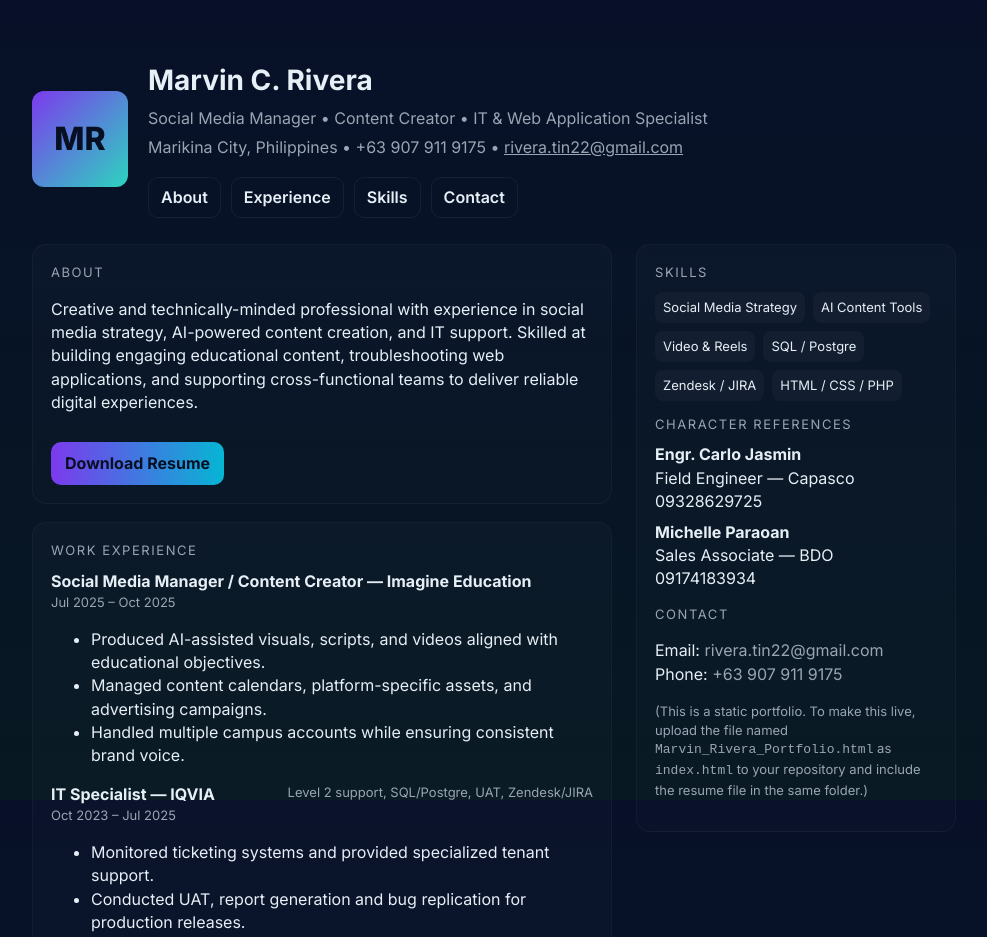
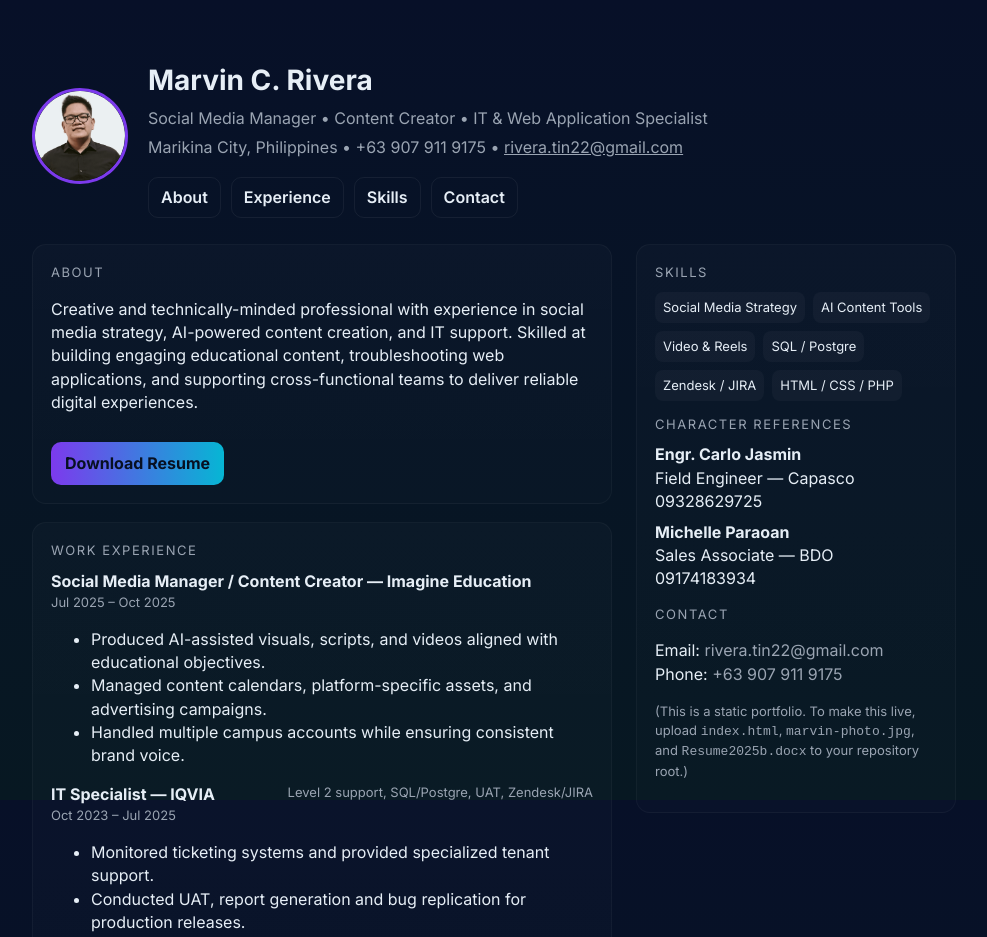
Before and after one commit to riveratin22-glitch/Marvin-portfolio2, a plain HTML site: page index.html in a window 1280 px wide. Shown: the top 937 px of the page, without its empty margins (146-1133 px from the left). Drawn offline with Linux system fonts and the light colour scheme.

Commit message:
Add files via upload

```diff
--- a/index.html
+++ b/index.html
@@ -14,7 +14,7 @@
     body{margin:0;font-family:Inter,system-ui,-apple-system,Segoe UI,Roboto,"Helvetica Neue",Arial;line-height:1.45;background:linear-gradient(180deg,#071028 0%, #071822 100%);color:#e6eef6}
     .container{max-width:980px;margin:32px auto;padding:28px}
     header{display:flex;gap:20px;align-items:center}
-    .avatar{width:96px;height:96px;border-radius:12px;background:linear-gradient(135deg,var(--accent),#2dd4bf);display:flex;align-items:center;justify-content:center;font-weight:800;color:#071022;font-size:32px}
+    .avatar img{width:96px;height:96px;border-radius:50%;object-fit:cover;border:3px solid var(--accent)}
     h1{margin:0;font-size:28px}
     p.lead{margin:6px 0;color:var(--muted)}
     nav{margin-top:18px;display:flex;gap:10px;flex-wrap:wrap}
@@ -38,7 +38,9 @@
 <body>
   <div class="container">
     <header>
-      <div class="avatar">MR</div>
+      <div class="avatar">
+        <img src="marvin-photo.jpg" alt="Marvin Rivera portrait">
+      </div>
       <div>
         <h1>Marvin C. Rivera</h1>
         <p class="lead">Social Media Manager • Content Creator • IT & Web Application Specialist</p>
@@ -57,7 +59,7 @@
         <section id="about" class="card">
           <div class="section-title">About</div>
           <p>Creative and technically-minded professional with experience in social media strategy, AI-powered content creation, and IT support. Skilled at building engaging educational content, troubleshooting web applications, and supporting cross-functional teams to deliver reliable digital experiences.</p>
-          <a class="download" href="Resume2025b.pdf" download>Download Resume</a>
+          <a class="download" href="Resume2025b.docx" download>Download Resume</a>
         </section>
 
         <section id="experience" class="card">
@@ -159,7 +161,7 @@
           <section id="contact" style="margin-top:14px">
             <div class="section-title">Contact</div>
             <p class="contact">Email: <a href="mailto:rivera.tin22@gmail.com">rivera.tin22@gmail.com</a><br>Phone: <a href="tel:+639079119175">+63 907 911 9175</a></p>
-            <p style="margin-top:10px;color:var(--muted);font-size:13px">(This is a static portfolio. To make this live, upload the file named <code>Marvin_Rivera_Portfolio.html</code> as <code>index.html</code> to your repository and include the resume file in the same folder.)</p>
+            <p style="margin-top:10px;color:var(--muted);font-size:13px">(This is a static portfolio. To make this live, upload <code>index.html</code>, <code>marvin-photo.jpg</code>, and <code>Resume2025b.docx</code> to your repository root.)</p>
           </section>
         </div>
       </aside>
```
Also changed, not shown: marvin-photo.jpg (added).
